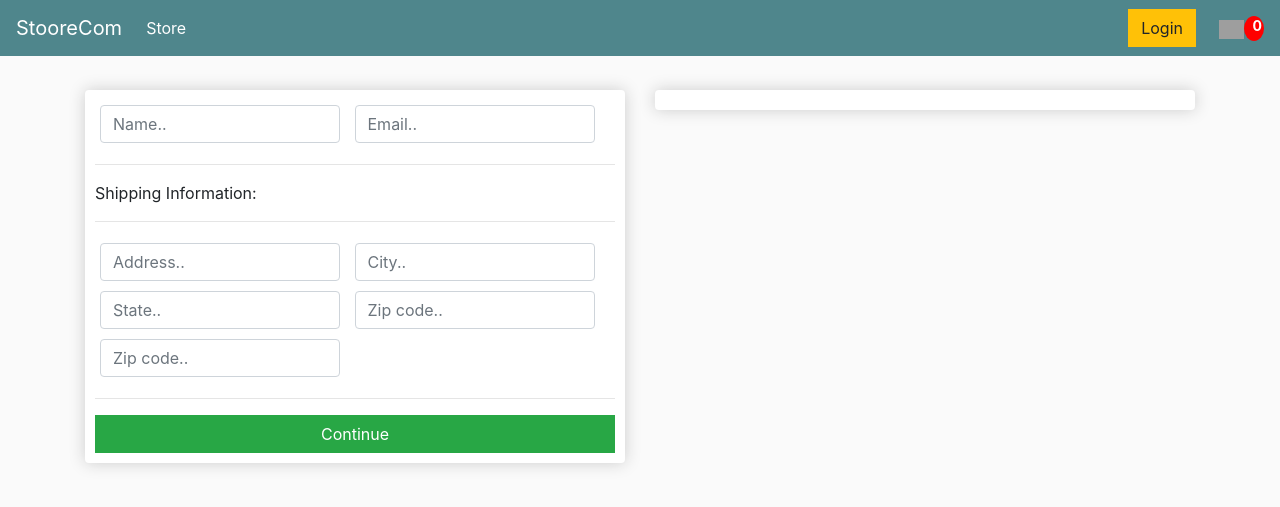
After one commit to edeniyanda/StooreCom, a Django app: template core/templates/core/check_out.html in a window 1280 px wide. The commit adds this page. Shown: the top 507 px of the page. Run offline with Django 5.2, Linux system fonts and the light colour scheme; the template is opened without the code that fills it, so the values that code supplies are empty; some libraries are stand-ins or nearby versions; grey boxes are pictures that could not be loaded.

Commit message:
Update: Created check out page

```diff
--- a/core/templates/core/base.html
+++ b/core/templates/core/base.html
@@ -9,7 +9,7 @@
 
     <!-- Bootstrap CSS -->
     <link rel="stylesheet" href="https://stackpath.bootstrapcdn.com/bootstrap/4.4.1/css/bootstrap.min.css" integrity="sha384-Vkoo8x4CGsO3+Hhxv8T/Q5PaXtkKtu6ug5TOeNV6gBiFeWPGFN9MuhOf23Q9Ifjh" crossorigin="anonymous">
-    <link rel="stylesheet" type="text/css" href="{% static 'css/main.css' %}">
+    <link rel="stylesheet" type="text/css" href="{% static 'css/styles.css' %}">
 </head>
 
 <body>
--- /dev/null
+++ b/core/templates/core/check_out.html
@@ -0,0 +1,51 @@
+{% extends 'core/base.html' %}
+{% load static %}
+{% block content %}
+     <div class="row">
+		<div class="col-lg-6">
+			<div class="box-element" id="form-wrapper">
+				<form id="form">
+					<div id="user-info">
+						<div class="form-field">
+							<input required class="form-control" type="text" name="name" placeholder="Name..">
+						</div>
+						<div class="form-field">
+							<input required class="form-control" type="email" name="email" placeholder="Email..">
+						</div>
+					</div>
+
+					<div id="shipping-info">
+						<hr>
+						<p>Shipping Information:</p>
+						<hr>
+						<div class="form-field">
+							<input class="form-control" type="text" name="address" placeholder="Address..">
+						</div>
+						<div class="form-field">
+							<input class="form-control" type="text" name="city" placeholder="City..">
+						</div>
+						<div class="form-field">
+							<input class="form-control" type="text" name="state" placeholder="State..">
+						</div>
+						<div class="form-field">
+							<input class="form-control" type="text" name="zipcode" placeholder="Zip code..">
+						</div>
+						<div class="form-field">
+							<input class="form-control" type="text" name="country" placeholder="Zip code..">
+						</div>
+					</div>
+
+					<hr>
+					<input id="form-button" class="btn btn-success btn-block" type="submit" value="Continue">
+				</form>
+			</div>
+
+		</div>
+
+		<div class="col-lg-6">
+			<div class="box-element">
+
+			</div>
+		</div>
+	</div>
+{% endblock content %}
--- a/core/urls.py
+++ b/core/urls.py
@@ -5,4 +5,5 @@ from . import views
 urlpatterns = [
     path('', views.home,  name="home_page"),
     path('cart/', views.cart,  name="cart_page"),
+    path('chectout/', views.check_out,  name="check_out_page"),
 ]
--- a/core/views.py
+++ b/core/views.py
@@ -5,3 +5,6 @@ def home(request):
 
 def cart(request):
     return render(request, "core/cart.html", {})
+
+def check_out(request):
+    return render(request, "core/check_out.html", {})
--- a/static/css/styles.css
+++ b/static/css/styles.css
@@ -1,3 +1,99 @@
-body {
-    background-color: rgb(247, 93, 10);
+body{
+	background-color: hsl(0, 0%, 98%);
 }
+
+h1,h2,h3,h4,h5,h6{
+	color:hsl(0, 0%, 30%);
+}
+
+.box-element{
+	box-shadow:hsl(0, 0%, 80%) 0 0 16px;
+	background-color: #fff;
+	border-radius: 4px;
+	padding: 10px;
+}
+
+.thumbnail{
+	width: 100%;
+	height: 200px;
+	-webkit-box-shadow: -1px -3px 5px -2px rgba(214,214,214,1);
+    -moz-box-shadow: -1px -3px 5px -2px rgba(214,214,214,1);
+    box-shadow: -1px -3px 5px -2px rgba(214,214,214,1);
+}
+
+.product{
+	border-radius: 0 0 4px 4px;
+}
+
+.bg-dark{
+	background-color: #4f868c!important;
+}
+
+#cart-icon{
+	width:25px;
+	display: inline-block;
+	margin-left: 15px;
+}
+
+#cart-total{
+	display: block;
+	text-align: center;
+	color:#fff;
+	background-color: red;
+	width: 20px;
+	height: 25px;
+	border-radius: 50%;
+	font-size: 14px;
+}
+
+.col-lg-4, .col-lg-6, .col-lg-8, .col-lg-12{
+	margin-top: 10px;
+}
+
+.btn{
+	border-radius: 0;
+}
+
+.row-image{
+	width: 100px;
+}
+
+.form-field{
+	width:250px;
+	display: inline-block;
+	padding: 5px;
+}
+
+.cart-row{
+	display: flex;
+    align-items: flex-stretch;
+    padding-bottom: 10px;
+    margin-bottom: 10px;
+    border-bottom: 1px solid #ececec;
+
+}
+
+.quantity{
+	display: inline-block;
+	font-weight: 700;
+	padding-right:10px;
+
+
+}
+
+.chg-quantity{
+	width: 12px;
+	cursor: pointer;
+	display: block;
+	margin-top: 5px;
+	transition:.1s;
+}
+
+.chg-quantity:hover{
+	opacity: .6;
+}
+
+
+.hidden{
+	display: none!important;
+}
```
Also changed, not shown: core/templates/core/cart.html (+52 -1 lines), core/templates/core/home.html (+39 -0 lines), static/images/arrow-down.png (added), static/images/arrow-up.png (added).
